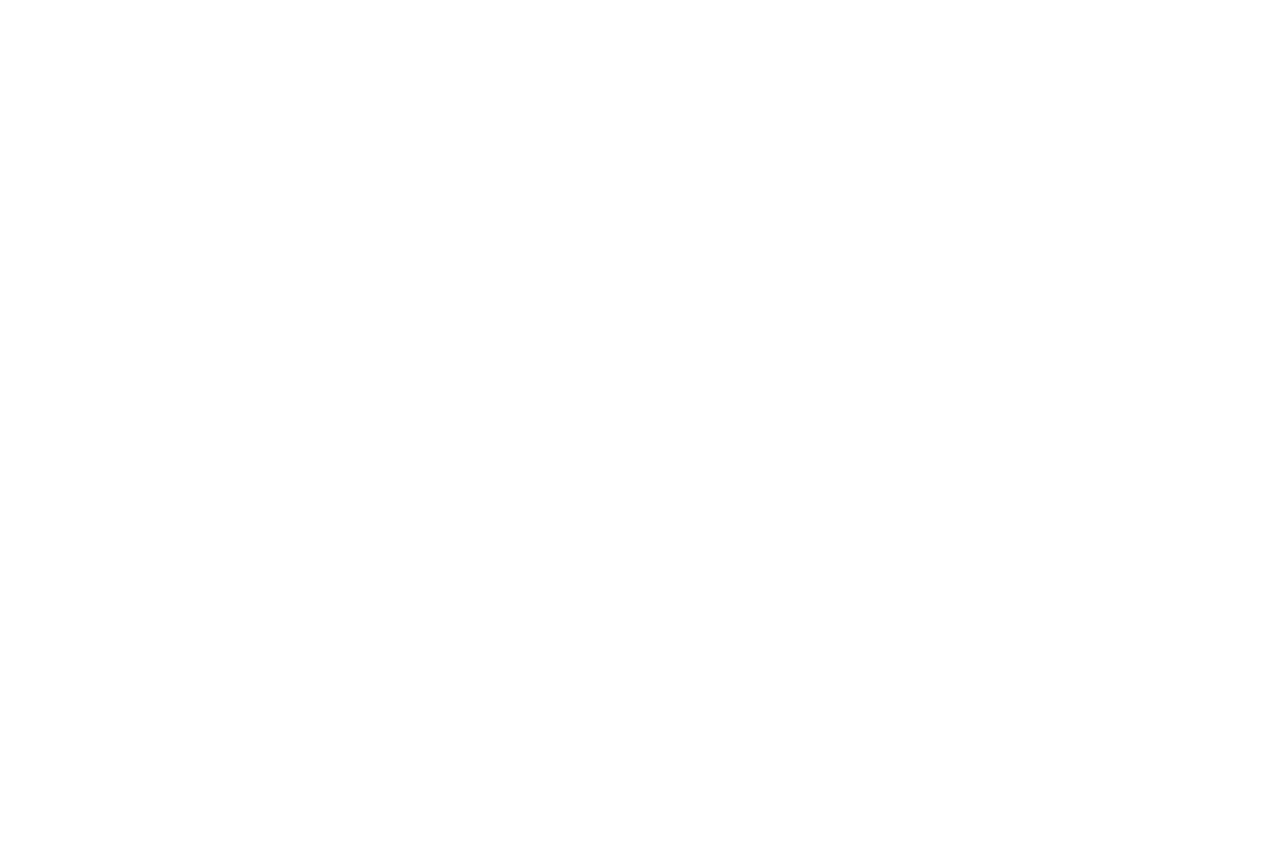
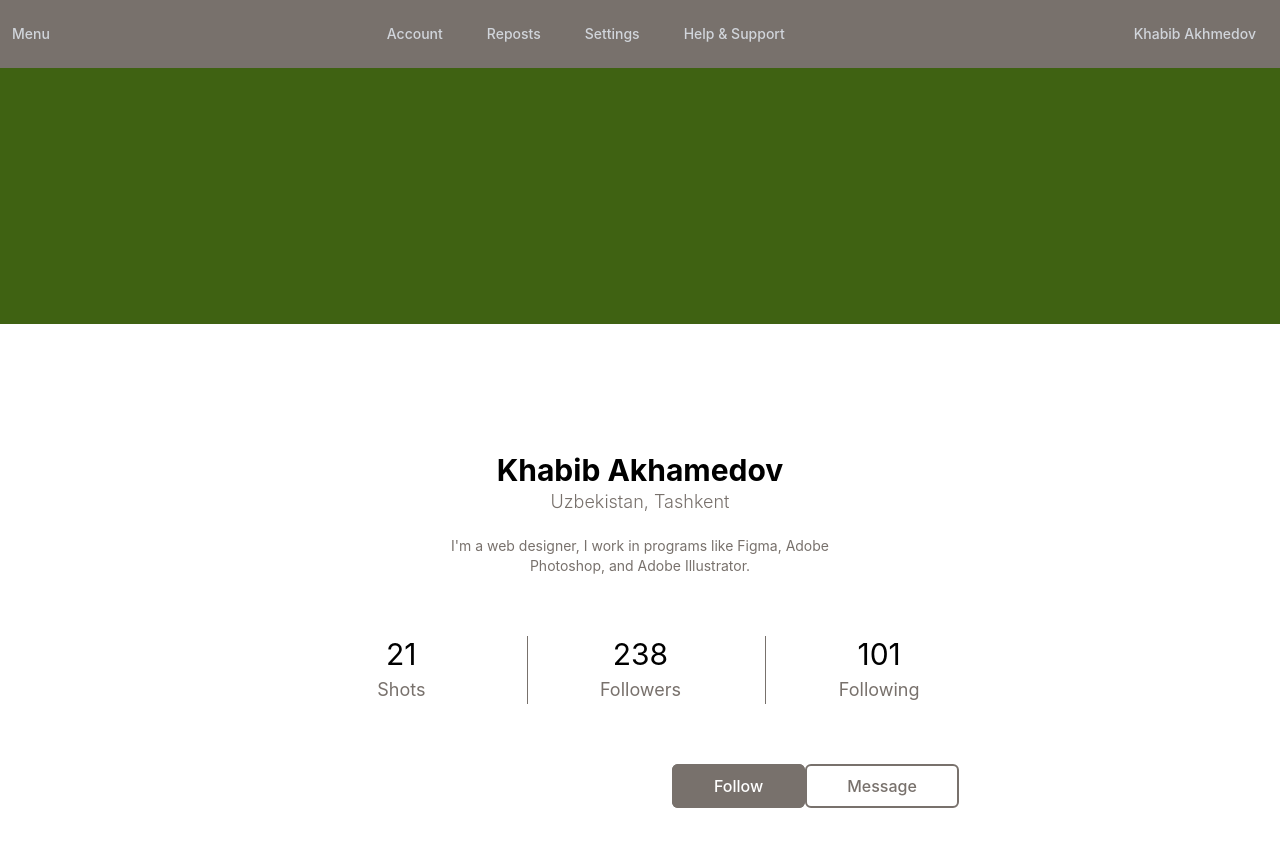
Before and after one commit to panhduc1001/LAB-6, a React (Create React App) app: page /account in a window 1280 px wide. Before the commit this address had no page. Shown: the top 846 px of the page. Before the commit the page ends 800 px from the top, so only its background shows below. Built offline with nearby package versions, Linux system fonts and the light colour scheme.

Commit message:
V2: Finished Account UI

```diff
--- /dev/null
+++ b/src/Component/AvatarContext.js
@@ -0,0 +1,14 @@
+import React, { createContext, useState } from "react";
+import Photo from "../avatar.png";
+
+export const AvatarContext = createContext();
+
+export const AvatarProvider = ({ children }) => {
+	const [avatar, setAvatar] = useState(Photo);
+
+	return (
+		<AvatarContext.Provider value={{ avatar, setAvatar }}>
+			{children}
+		</AvatarContext.Provider>
+	);
+};
--- a/src/Component/NavBar.js
+++ b/src/Component/NavBar.js
@@ -1,9 +1,11 @@
-import React, { useState } from "react";
+import React, { useContext } from "react";
 import Photo from "../avatar.png";
+import { AvatarContext } from "../Component/AvatarContext";
 import { Link } from "react-router-dom";
-import avatar from "../Settings";
 
 const NavBar = () => {
+	const { avatar } = useContext(AvatarContext);
+
 	return (
 		<>
 			<nav className="bg-stone-500 flex justify-between">
@@ -20,7 +22,6 @@
 						<Link
 							to="/account"
 							className="text-gray-300 hover:bg-stone-800 hover:text-white rounded-md px-3 py-2 text-sm font-medium"
-							aria-current="page"
 						>
 							Account
 						</Link>
@@ -36,7 +37,6 @@
 							className="text-gray-300 hover:bg-stone-800 hover:text-white rounded-md px-3 py-2 text-sm font-medium"
 						>
 							Settings
-							{/* <Navigate replace to="/settings" /> */}
 						</Link>
 
 						<Link
@@ -59,11 +59,10 @@
 						aria-expanded="false"
 						aria-haspopup="true"
 					>
-						<img
-							className="h-8 w-8 rounded-full"
-							src={Photo}
-							alt="Khabib Akhamedov"
-						/>
+						{avatar && (
+							<img className="h-8 w-8 rounded-full" src={avatar} alt="Avatar" />
+						)}
+						{/* <img className="h-8 w-8 rounded-full" src={Photo} alt="Avatar" /> */}
 					</button>
 				</div>
 			</nav>
--- /dev/null
+++ b/src/Pages/Account.js
@@ -0,0 +1,89 @@
+import React, { useContext } from "react";
+import Photo from "../avatar.png";
+import NavBar from "../Component/NavBar";
+import { AvatarContext } from "../Component/AvatarContext";
+import { ToastContainer } from "react-toastify";
+
+const Account = () => {
+	const { avatar } = useContext(AvatarContext);
+	return (
+		<>
+			<NavBar />
+			<ToastContainer />
+			<div>
+				{/* Background */}
+				<div className="h-64 bg-lime-800 relative mb-32">
+					{avatar && (
+						<img
+							src={avatar}
+							alt="Avatar"
+							className="h-40 w-40 bg-gray-600 rounded-full justify-center border-4 border-stone-500 absolute bottom-[-30%] left-1/2 transform -translate-x-1/2"
+						/>
+					)}
+				</div>
+
+				{/* Info */}
+				<div className="mt-50 mx-72">
+					<div className="flex flex-col items-center justify-center mx-auto">
+						<p className="text-3xl font-bold">Khabib Akhamedov</p>
+						<p className="text-lg font-light text-stone-500">
+							Uzbekistan, Tashkent
+						</p>
+						<p className="text-sm text-stone-500 text-center mx-32 my-5">
+							I'm a web designer, I work in programs like Figma, Adobe
+							Photoshop, and Adobe Illustrator.
+						</p>
+					</div>
+
+					{/* Statistics */}
+					<div>
+						<div className="grid grid-cols-3 gap-3 pt-10 divide-x divide-stone-500">
+							{/* Column 1 */}
+							<div className="flex flex-col items-center justify-center">
+								<p className="text-3xl mb-1">21</p>
+								<p className="text-lg text-stone-500">Shots</p>
+							</div>
+
+							{/* Column 2 */}
+							<div className="flex flex-col items-center justify-center">
+								<p className="text-3xl mb-1">238</p>
+								<p className="text-lg text-stone-500">Followers</p>
+							</div>
+
+							{/* Column 3 */}
+							<div className="flex flex-col items-center justify-center">
+								<p className="text-3xl mb-1">101</p>
+								<p className="text-lg text-stone-500">Following</p>
+							</div>
+						</div>
+					</div>
+
+					{/* Follow and Message buttons */}
+					<div>
+						<div className="flex flex-row justify-between mx-96 my-10 py-5">
+							<button
+								type="button"
+								className="flex justify-center rounded-md bg-stone-500"
+							>
+								<p className="text-white border-2 border-stone-500 hover:bg-stone-700 rounded-md px-10 py-2 text-base font-medium">
+									Follow
+								</p>
+							</button>
+
+							<button
+								type="button"
+								className="flex justify-center rounded-md bg-white mr-2"
+							>
+								<p className="text-stone-500 border-2 border-stone-500 hover:text-white hover:bg-stone-700 rounded-md px-10 py-2 text-base font-medium">
+									Message
+								</p>
+							</button>
+						</div>
+					</div>
+				</div>
+			</div>
+		</>
+	);
+};
+
+export default Account;
--- a/src/index.js
+++ b/src/index.js
@@ -1,21 +1,31 @@
-import React from "react";
-import ReactDOM from "react-dom/client";
+import React, { useState } from "react";
+import ReactDOM from "react-dom";
 import "./index.css";
-import App from "./App";
-import NavBar from "./Component/NavBar";
-import Settings from "./Settings";
+import { BrowserRouter as Router, Routes, Route } from "react-router-dom";
+import { AvatarContext } from "./Component/AvatarContext"; // Ensure this import path is correct
+import App from "./App"; // Ensure these import paths are correct
+import Settings from "./Pages/Settings";
+import Account from "./Pages/Account";
 import reportWebVitals from "./reportWebVitals";
-import { BrowserRouter as Router, Routes, Route } from "react-router-dom";
 
-const root = ReactDOM.createRoot(document.getElementById("root"));
-root.render(
+const RootComponent = () => {
+	const [avatar, setAvatar] = useState(null);
+
+	return (
+		<AvatarContext.Provider value={{ avatar, setAvatar }}>
 			<Router>
 				<Routes>
 					<Route path="/" element={<App />} />
 					<Route path="/settings" element={<Settings />} />
+					<Route path="/account" element={<Account />} />
 				</Routes>
 			</Router>
+		</AvatarContext.Provider>
 	);
+};
+
+const root = document.getElementById("root");
+ReactDOM.createRoot(root).render(<RootComponent />);
 
 // If you want to start measuring performance in your app, pass a function
 // to log results (for example: reportWebVitals(console.log))
```
Also changed, not shown: src/Pages/Settings.js (renamed from src/Settings.js, +5 -3 lines). Lines whose indentation alone changed are shown as unchanged.
